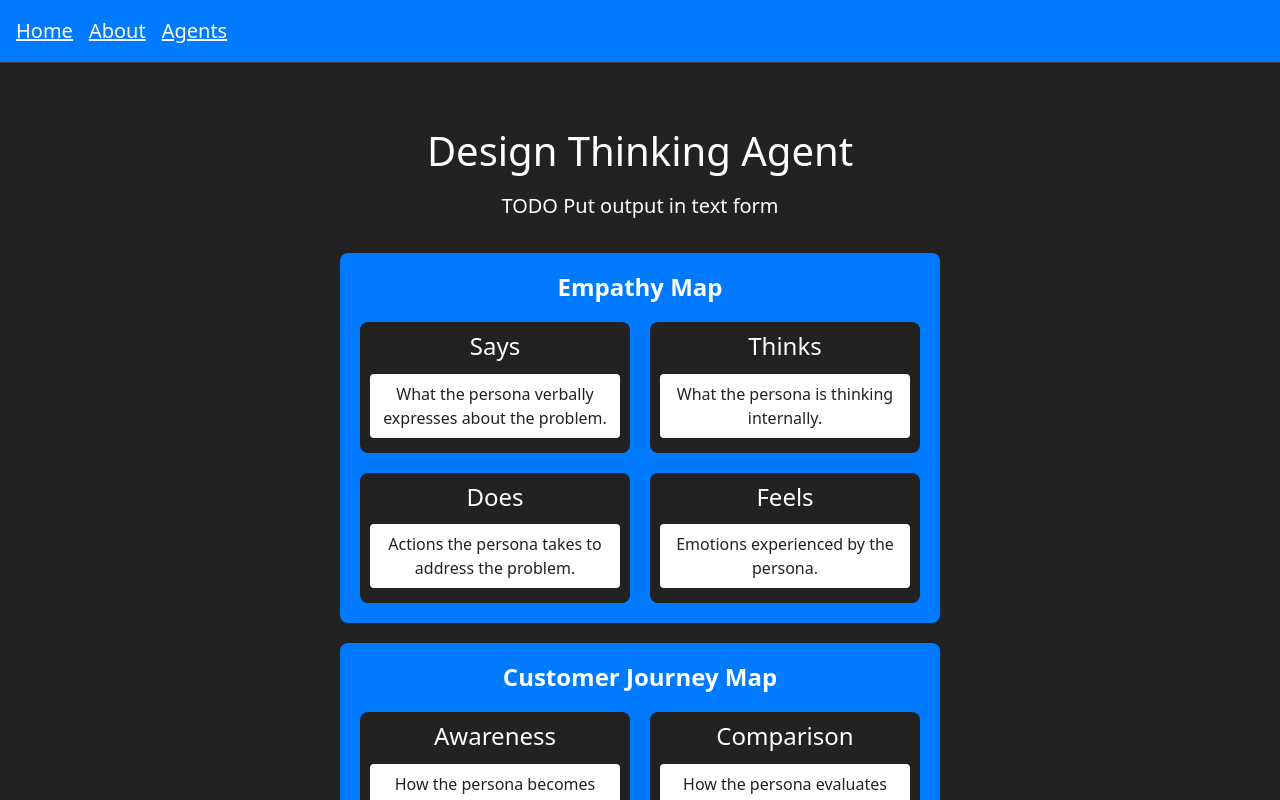
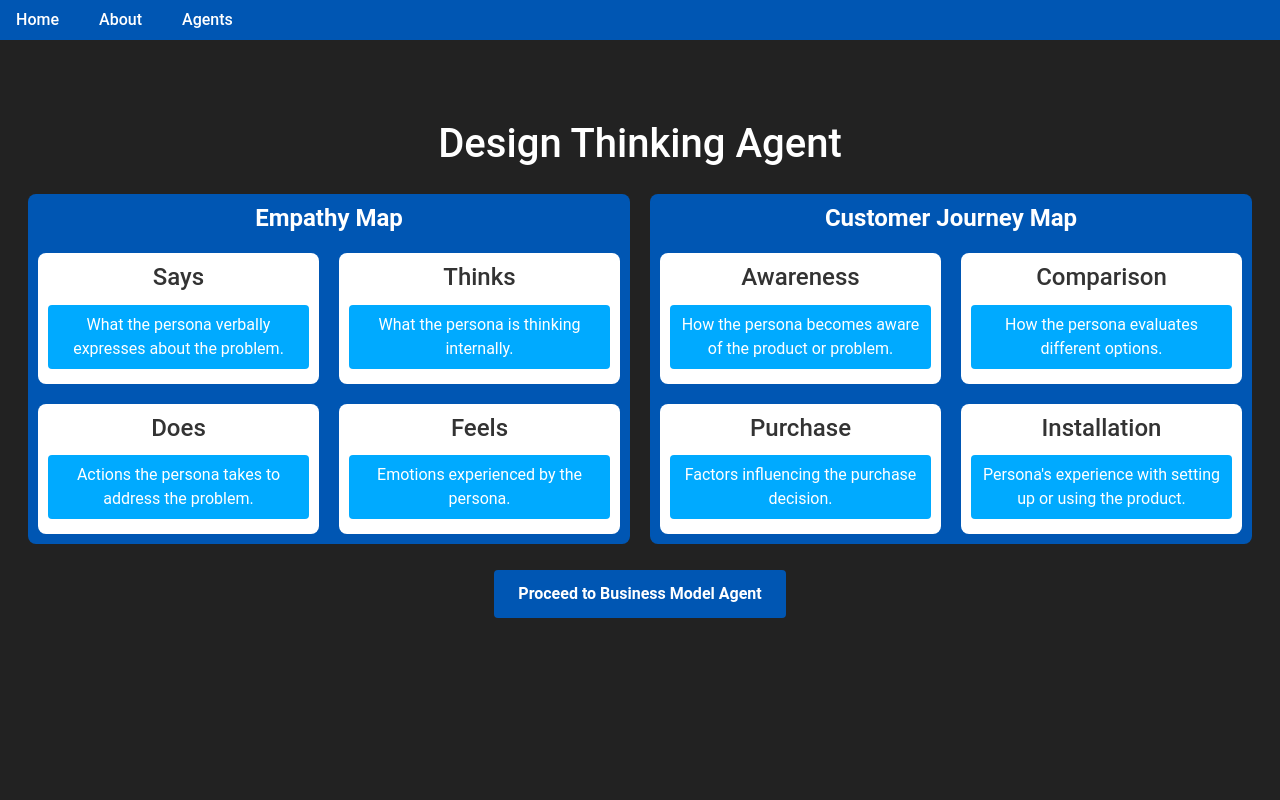
Before and after one commit to agentopedia/project-almanac, a Next.js app in the folder nextjs_app/: page /design_agent_output in a window 1280 px wide. Shown: the top 800 px of the page. Built offline with nearby package versions, Linux system fonts and the light colour scheme.

Commit message:
Major adjustments to frontend styling across all existing pages.

```diff
--- a/nextjs_app/app/components/CustomerJourney.tsx
+++ b/nextjs_app/app/components/CustomerJourney.tsx
@@ -1,4 +1,5 @@
 import React from 'react';
+import '../globals.css';
 
 interface CustomerJourneyMapProps {
   journeyData: {
@@ -11,65 +12,28 @@ interface CustomerJourneyMapProps {
 
 const CustomerJourneyMap: React.FC<CustomerJourneyMapProps> = ({ journeyData }) => {
   return (
-    <div style={styles.container}>
-      <h2 style={styles.heading}>Customer Journey Map</h2>
-      <div style={styles.grid}>
-        <div style={styles.section}>
+    <div className="journey-map-container">
+      <h2 className="journey-map-heading">Customer Journey Map</h2>
+      <div className="journey-map-grid">
+        <div className="journey-map-section">
           <h4>Awareness</h4>
-          <p style={styles.box}>{journeyData.awareness}</p>
+          <p className="journey-map-box">{journeyData.awareness}</p>
         </div>
-        <div style={styles.section}>
+        <div className="journey-map-section">
           <h4>Comparison</h4>
-          <p style={styles.box}>{journeyData.comparison}</p>
+          <p className="journey-map-box">{journeyData.comparison}</p>
         </div>
-        <div style={styles.section}>
+        <div className="journey-map-section">
           <h4>Purchase</h4>
-          <p style={styles.box}>{journeyData.purchase}</p>
+          <p className="journey-map-box">{journeyData.purchase}</p>
         </div>
-        <div style={styles.section}>
+        <div className="journey-map-section">
           <h4>Installation</h4>
-          <p style={styles.box}>{journeyData.installation}</p>
+          <p className="journey-map-box">{journeyData.installation}</p>
         </div>
       </div>
     </div>
   );
 };
 
-const styles: { [key: string]: React.CSSProperties } = {
-  container: {
-    maxWidth: '600px',
-    margin: '20px auto',
-    padding: '20px',
-    borderRadius: '8px',
-    backgroundColor: '#007bff',
-  },
-  heading: {
-    textAlign: 'center',
-    fontSize: '24px',
-    fontWeight: 'bold',
-    marginBottom: '20px',
-  },
-  grid: {
-    display: 'grid',
-    gridTemplateColumns: '1fr 1fr',
-    gap: '20px',
-  },
-  section: {
-    display: 'flex',
-    flexDirection: 'column',
-    alignItems: 'center',
-    borderRadius: '8px',
-    padding: '10px',
-    backgroundColor: '#222222',
-  },
-  box: {
-    backgroundColor: 'white',
-    padding: '8px',
-    margin: '5px 0',
-    borderRadius: '4px',
-    textAlign: 'center',
-    color: '#222222',
-  },
-};
-
 export default CustomerJourneyMap;
--- a/nextjs_app/app/components/EmpathyMap.tsx
+++ b/nextjs_app/app/components/EmpathyMap.tsx
@@ -1,4 +1,5 @@
 import React from 'react';
+import '../globals.css';
 
 interface EmpathyMapProps {
   empathyData: {
@@ -11,34 +12,34 @@ interface EmpathyMapProps {
 
 const EmpathyMap: React.FC<EmpathyMapProps> = ({ empathyData }) => {
   return (
-    <div style={styles.container}>
-      <h2 style={styles.heading}>Empathy Map</h2>
-      <div style={styles.grid}>
-        <div style={styles.section}>
+    <div className="empathy-map-container">
+      <h2 className="empathy-map-heading">Empathy Map</h2>
+      <div className="empathy-map-grid">
+        <div className="empathy-map-section">
           <h4>Says</h4>
           {empathyData.says.map((text, index) => (
-            <p key={index} style={styles.box}>{text}</p>
+            <p key={index} className="empathy-map-box">{text}</p>
           ))}
         </div>
 
-        <div style={styles.section}>
+        <div className="empathy-map-section">
           <h4>Thinks</h4>
           {empathyData.thinks.map((text, index) => (
-            <p key={index} style={styles.box}>{text}</p>
+            <p key={index} className="empathy-map-box">{text}</p>
           ))}
         </div>
 
-        <div style={styles.section}>
+        <div className="empathy-map-section">
           <h4>Does</h4>
           {empathyData.does.map((text, index) => (
-            <p key={index} style={styles.box}>{text}</p>
+            <p key={index} className="empathy-map-box">{text}</p>
           ))}
         </div>
 
-        <div style={styles.section}>
+        <div className="empathy-map-section">
           <h4>Feels</h4>
           {empathyData.feels.map((text, index) => (
-            <p key={index} style={styles.box}>{text}</p>
+            <p key={index} className="empathy-map-box">{text}</p>
           ))}
         </div>
       </div>
@@ -46,41 +47,4 @@ const EmpathyMap: React.FC<EmpathyMapProps> = ({ empathyData }) => {
   );
 };
 
-const styles: { [key: string]: React.CSSProperties } = {
-  container: {
-    maxWidth: '600px',
-    margin: '20px auto',
-    padding: '20px',
-    borderRadius: '8px',
-    backgroundColor: '#007bff',
-  },
-  heading: {
-    textAlign: 'center',
-    fontSize: '24px',
-    fontWeight: 'bold',
-    marginBottom: '20px',
-  },
-  grid: {
-    display: 'grid',
-    gridTemplateColumns: '1fr 1fr',
-    gap: '20px',
-  },
-  section: {
-    display: 'flex',
-    flexDirection: 'column',
-    alignItems: 'center',
-    borderRadius: '8px',
-    padding: '10px',
-    backgroundColor: '#222222',
-  },
-  box: {
-    backgroundColor: 'white',
-    padding: '8px',
-    margin: '5px 0',
-    borderRadius: '4px',
-    textAlign: 'center',
-    color: '#222222',
-  },
-};
-
 export default EmpathyMap;
--- a/nextjs_app/app/design_agent_output/page.tsx
+++ b/nextjs_app/app/design_agent_output/page.tsx
@@ -20,17 +20,22 @@ const data = {
 
 export default function DesignThinkingAgentOutput() {
   return (
-    <div style={{ padding: "2rem", color: "white", backgroundColor: "#222222", minHeight: "100vh", textAlign: "center" }}>
-        {/* Title */}
+    <div style={{ padding: "1rem", color: "white", backgroundColor: "#222222", minHeight: "100vh", textAlign: "center" }}>
       <main style={{ marginTop: "2rem" }}>
         <h1 style={{ fontSize: "2.5rem", marginBottom: "1rem" }}>Design Thinking Agent</h1>
-          <p style={{ fontSize: "1.25rem", marginBottom: "2rem" }}>TODO Put output in text form</p>
-          <div className="min-h-screen bg-gray-900 text-white flex items-center justify-center p-6">
-            <EmpathyMap empathyData={data.empathy_map}/>
-          </div>
-          <div className="min-h-screen bg-gray-900 text-white flex items-center justify-center p-6">
+
+        {/* Flex container for side-by-side layout */}
+        <div className="flex-container">
+          <EmpathyMap empathyData={data.empathy_map} />
           <CustomerJourney journeyData={data.customer_journey} />
         </div>
+
+        {/* Navigation Button */}
+        <Link href="/business_model_agent">
+          <button className="button mt-8" style={{ padding: "0.75rem 1.5rem", fontSize: "1rem", borderRadius: "0.25rem" }}>
+            Proceed to Business Model Agent
+          </button>
+        </Link>
       </main>
     </div>
   );
--- a/nextjs_app/app/globals.css
+++ b/nextjs_app/app/globals.css
@@ -1,27 +1,273 @@
-/* @tailwind base;
-@tailwind components;
-@tailwind utilities; */
-
-/* :root {
-  --background: #ffffff;
-  --foreground: #171717;
+/* Color Variables */
+:root {
+  --primary-color: #0056b3;
+  --secondary-color: #00aaff;
+  --background-color: #f8f9fa;
+  --surface-color: #ffffff;
+  --text-color-primary: #333333;
+  --text-color-secondary: #666666;
+  --border-color: #dddddd;
+  --button-hover-color: #004094;
 }
 
-@media (prefers-color-scheme: dark) {
-  :root {
-    --background: #0a0a0a;
-    --foreground: #ededed;
+/* Reset & Base Styles */
+*,
+*::before,
+*::after {
+  margin: 0;
+  padding: 0;
+  box-sizing: border-box;
+  font-family: 'Roboto', sans-serif;
+}
+
+html, body {
+  background-color: #222;
+  color: white;
+  margin: 0;
+  padding: 0;
+  font-family: 'Inter', sans-serif;
+}
+
+.container {
+  min-height: 100vh;
+  min-width: 100%;
+  padding: 2rem;
+  display: flex;
+  flex-direction: column;
+  justify-content: center;
+  align-items: center;
+  background-color: #222
+}
+
+h1, p {
+  color: white;
+}
+
+a {
+  color: var(--primary-color);
+  text-decoration: none;
+  transition: color 0.3s ease;
+}
+
+a:hover {
+  color: var(--button-hover-color);
+}
+
+/* Typography */
+h1, h2, h3, h4, h5, h6 {
+  color: var(--text-color-primary);
+  font-weight: 700;
+  line-height: 1.2;
+  margin-bottom: 0.5em;
+}
+
+h1 {
+  font-size: 2.5rem;
+}
+
+h2 {
+  font-size: 2rem;
+}
+
+h3 {
+  font-size: 1.75rem;
+}
+
+p {
+  color: var(--text-color-secondary);
+  margin-bottom: 1em;
+}
+
+/* Button Styles */
+button, .button {
+  background-color: var(--primary-color);
+  color: white;
+  border: none;
+  padding: 0.75rem 1.5rem;
+  border-radius: 5px;
+  font-weight: 600;
+  cursor: pointer;
+  transition: background-color 0.3s ease, transform 0.2s;
+  text-decoration: none;
+}
+
+button:hover, .button:hover {
+  background-color: var(--button-hover-color);
+  transform: scale(1.05);
+}
+
+.button-secondary {
+  background-color: var(--secondary-color);
+  color: #ffffff;
+}
+
+.button-secondary:hover {
+  background-color: #0088cc;
+}
+
+/* Navbar Styles */
+.navbar {
+  background-color: var(--primary-color);
+  color: white;
+  padding: 1rem 0;
+}
+
+.navbar a {
+  color: white;
+  padding-left: 1rem;
+  margin-right: 1.5rem;
+  font-weight: 500;
+  transition: color 0.3s ease;
+  text-decoration: none;
+}
+
+.navbar a:hover {
+  color: var(--button-hover-color);
+  text-decoration: none;
+}
+
+/* Subtitle Styles */
+.subtitle {
+  color: #cccccc;
+  font-size: 1.1rem;
+  margin-bottom: 20px;
+  text-align: center;
+}
+
+/* Input Box */
+.input-box, .form-control {
+  background-color: #f0f0f0;
+  border: 1px solid var(--border-color);
+  padding: 0.75rem;
+  width: 100%;
+  border-radius: 6px;
+  font-size: 1rem;
+  color: #333333;
+}
+
+.input-box:focus, .form-control:focus {
+  border-color: var(--primary-color);
+  box-shadow: 0 0 5px rgba(0, 86, 179, 0.2);
+  outline: none;
+}
+
+/* Card and Form Styles */
+.card {
+  background-color: var(--surface-color);
+  border: 1px solid var(--border-color);
+  border-radius: 8px;
+  padding: 1.5rem;
+  box-shadow: 0 4px 8px rgba(0, 0, 0, 0.05);
+}
+
+.form-group {
+  margin-bottom: 1rem;
+}
+
+/* Utility Classes */
+.text-center {
+  text-align: center;
+}
+
+.mb-1 { margin-bottom: 0.25rem; }
+.mb-2 { margin-bottom: 0.5rem; }
+.mb-3 { margin-bottom: 1rem; }
+.mt-1 { margin-top: 0.25rem; }
+.mt-2 { margin-top: 0.5rem; }
+.mt-3 { margin-top: 1rem; }
+.mt-8 { margin-top: 1rem; }
+.pt-1 { padding-top: 0.25rem; }
+.pt-2 { padding-top: 0.5rem; }
+.pt-3 { padding-top: 1rem; }
+
+/* Footer Styles */
+.footer {
+  background-color: var(--primary-color);
+  color: white;
+  padding: 1rem 0;
+  text-align: center;
+}
+
+/* Media Queries for Responsiveness */
+@media (max-width: 768px) {
+  .container {
+    padding: 10px;
+  }
+
+  h1 {
+    font-size: 2rem;
+  }
+
+  h2 {
+    font-size: 1.75rem;
+  }
+
+  .navbar a {
+    margin-right: 1rem;
+  }
+
+  .flex-container {
+    flex-direction: column;
+  }
+
+  .empathy-map-container,
+  .journey-map-container {
+    width: 100%;
   }
 }
 
-body {
-  color: var(--foreground);
-  background: var(--background);
-  font-family: Arial, Helvetica, sans-serif;
+/* EmpathyMap & CustomerJourney Styles for Side-by-Side Layout */
+.empathy-map-container,
+.journey-map-container {
+  width: 100%;
+  margin: 10px auto;
+  padding: 10px;
+  border-radius: 8px;
+  background-color: var(--primary-color);
+  color: white;
 }
 
-@layer utilities {
-  .text-balance {
-    text-wrap: balance;
-  }
-} */
+.empathy-map-heading,
+.journey-map-heading {
+  text-align: center;
+  font-size: 24px;
+  font-weight: bold;
+  margin-bottom: 20px;
+  color: var(--surface-color);
+}
+
+.empathy-map-grid,
+.journey-map-grid {
+  display: grid;
+  grid-template-columns: 1fr 1fr;
+  gap: 20px;
+}
+
+.empathy-map-section,
+.journey-map-section {
+  display: flex;
+  flex-direction: column;
+  align-items: center;
+  border-radius: 8px;
+  padding: 10px;
+  background-color: var(--surface-color);
+  color: var(--text-color-primary);
+}
+
+.empathy-map-box,
+.journey-map-box {
+  background-color: var(--secondary-color);
+  padding: 8px;
+  margin: 5px 0;
+  border-radius: 4px;
+  text-align: center;
+  color: white;
+}
+
+/* Flex container for side-by-side layout */
+.flex-container {
+  display: flex;
+  justify-content: space-between;
+  align-items: flex-start;
+  gap: 20px;
+}
--- a/nextjs_app/app/layout.tsx
+++ b/nextjs_app/app/layout.tsx
@@ -1,11 +1,8 @@
-
 import type { Metadata } from "next";
-import localFont from "next/font/local";
 import "./globals.css";
 import "bootstrap/dist/css/bootstrap.min.css";
 import InstallBootstrap from "./components/InstallBootstrap";
 import Link from 'next/link';
-
 
 export const metadata: Metadata = {
   title: "Next.js",
@@ -19,16 +16,18 @@ export default function RootLayout({
 }>) {
   return (
     <html lang="en">
-      <body style = {{backgroundColor: "#222222"}}>
-        <header style={{ backgroundColor: "#007bff", padding: "1rem", borderBottom: "1px solid #444"}}>
-          <nav style={{ display: "flex", gap: "1rem" }}>
-            <Link href="/" style={{fontSize: "1.25rem", color: "white" }}>Home</Link>
-            <Link href="/about" style={{fontSize: "1.25rem", color: "white" }}>About</Link>
-            <Link href="/agents" style={{fontSize: "1.25rem", color: "white" }}>Agents</Link>
+      <body className="min-h-screen bg-gray-900 text-white">
+        <header className="navbar">
+          <nav className="navbar-links">
+            <Link href="/">Home</Link>
+            <Link href="/about">About</Link>
+            <Link href="/agents">Agents</Link>
           </nav>
         </header>
-        <InstallBootstrap/>
-        {children}
+        <InstallBootstrap />
+        <div className="container min-h-screen flex flex-col justify-center items-center">
+          {children}
+        </div>
       </body>
     </html>
   );
```
Also changed, not shown: nextjs_app/app/business_model_agent/page.tsx (added, +14 -0 lines), nextjs_app/app/design_agent_input/page.tsx (+10 -18 lines), nextjs_app/app/navbar.tsx (+15 -16 lines), nextjs_app/app/page.tsx (+3 -16 lines). Lines whose indentation alone changed are shown as unchanged.
